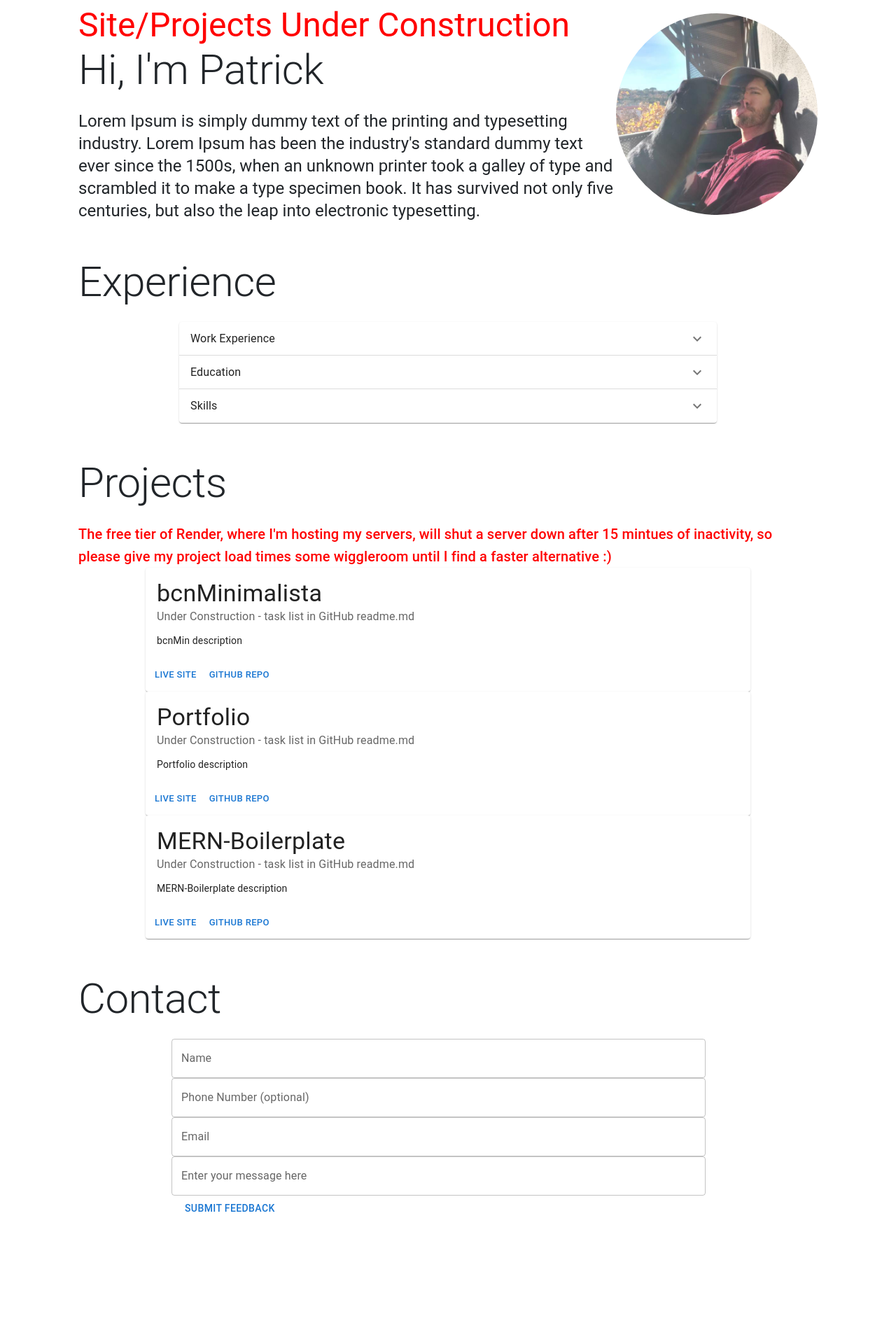
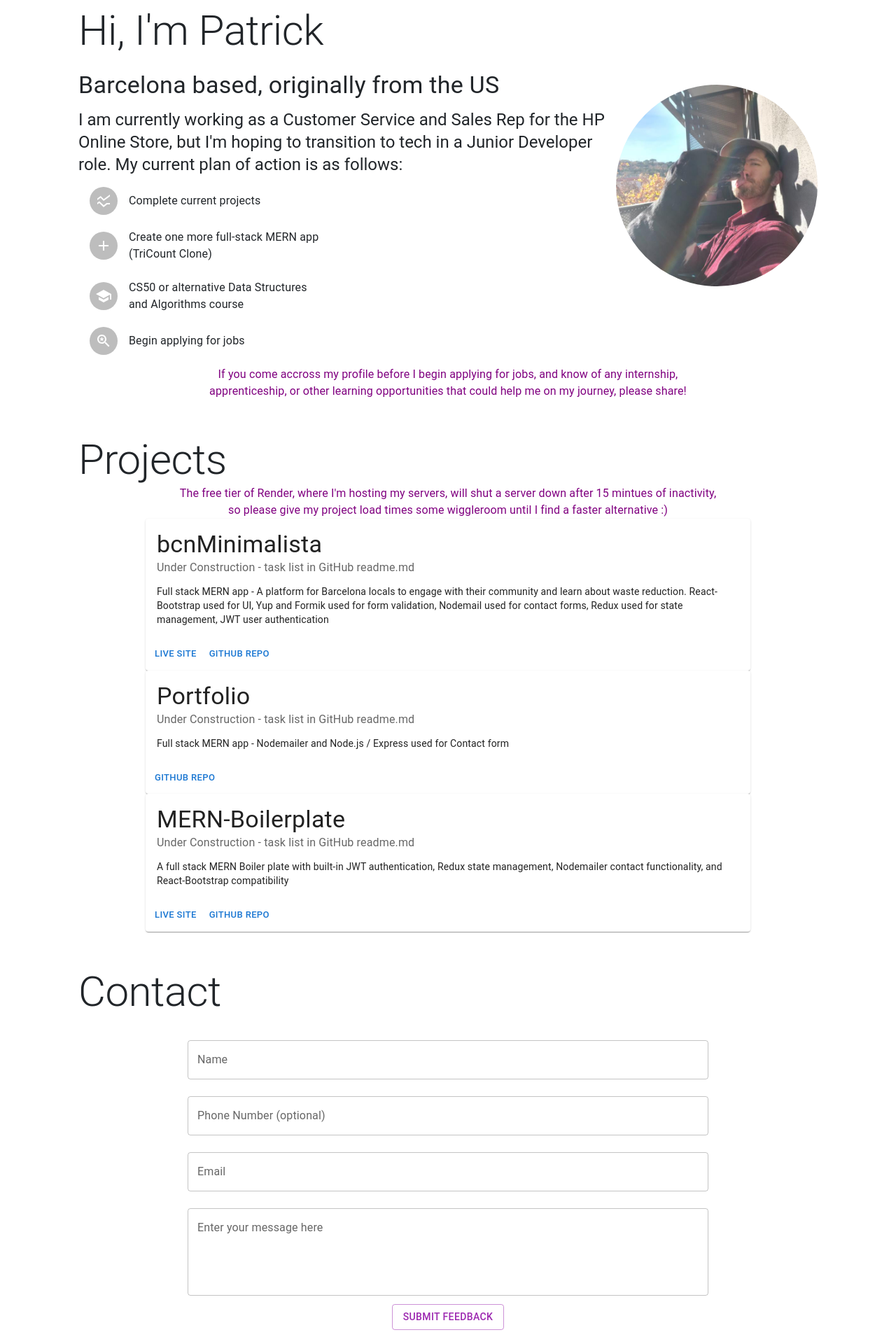
Before and after one commit to misterplain/portfolio, a React (Create React App) app in the folder frontend/: page / in a window 1280 px wide. Shown: the part 106-2026 px from the top of the page at 70% size. Before the commit the page ends 1851 px from the top, so only its background shows below. Built offline with nearby package versions, Linux system fonts and the light colour scheme.

Commit message:
frontend update

```diff
--- a/frontend/package.json
+++ b/frontend/package.json
@@ -18,6 +18,7 @@
     "bootstrap": "^5.2.1",
     "bootstrap-social": "^5.1.1",
     "font-awesome": "^4.7.0",
+    "formik": "^2.2.9",
     "react": "^18.2.0",
     "react-bootstrap": "^2.5.0",
     "react-dom": "^18.1.0",
@@ -26,7 +27,8 @@
     "react-scroll": "^1.8.8",
     "react-type-animation": "^2.1.1",
     "rxjs": "^7.5.6",
-    "web-vitals": "^2.1.4"
+    "web-vitals": "^2.1.4",
+    "yup": "^0.32.11"
   },
   "scripts": {
     "start": "react-scripts start",
--- a/frontend/src/components/AboutMe.js
+++ b/frontend/src/components/AboutMe.js
@@ -1,73 +1,96 @@
 import React from "react";
-import {  Grid, Typography, Card, CardMedia } from "@mui/material";
+import {
+  Grid,
+  Typography,
+  Card,
+  CardMedia,
+  List,
+  ListItem,
+  ListItemText,
+  ListItemAvatar,
+} from "@mui/material";
+import Avatar from "@mui/material/Avatar";
+import SsidChartIcon from "@mui/icons-material/SsidChart";
+import AddIcon from "@mui/icons-material/Add";
+import SchoolIcon from "@mui/icons-material/School";
+import SavedSearchIcon from "@mui/icons-material/SavedSearch";
 
 const AboutMe = () => {
   // const [typingStatus, setTypingStatus] = useState("Initializing");
   return (
-    <Grid container alignItems="center" justifyContent="center" id="about" sx={{marginTop: '50px'}}>
-      <Grid item xs={12} sm={8} flex >
-        <Typography variant="h3" style={{color: 'red'}}>Site/Projects Under Construction</Typography>
+    <Grid
+      container
+      alignItems='center'
+      justifyContent='center'
+      id='about'
+      sx={{ marginTop: "50px" }}
+    >
+      <Grid item xs={12} sm={8} flex>
+        {/* <Typography variant="h3" style={{color: 'red'}}>Site/Projects Under Construction</Typography> */}
         <Typography variant='h2' component='h2' gutterBottom>
           Hi, I'm Patrick
         </Typography>
+        <Typography variant='h4' component='h2' gutterBottom>
+          Barcelona based, originally from the US
+        </Typography>
         <Typography variant='h5'>
-          Lorem Ipsum is simply dummy text of the printing and typesetting
-          industry. Lorem Ipsum has been the industry's standard dummy text ever
-          since the 1500s, when an unknown printer took a galley of type and
-          scrambled it to make a type specimen book. It has survived not only
-          five centuries, but also the leap into electronic typesetting.
+          I am currently working as a Customer Service and Sales Rep for the HP
+          Online Store, but I'm hoping to transition to tech in a Junior
+          Developer role. My current plan of action is as follows:
         </Typography>
+        <List
+          sx={{ width: "100%", maxWidth: 360, bgcolor: "background.paper" }}
+        >
+          <ListItem>
+            <ListItemAvatar>
+              <Avatar>
+                <SsidChartIcon />
+              </Avatar>
+            </ListItemAvatar>
+            <ListItemText primary='Complete current projects' />
+          </ListItem>
+          <ListItem>
+            <ListItemAvatar>
+              <Avatar>
+                <AddIcon />
+              </Avatar>
+            </ListItemAvatar>
+            <ListItemText primary='Create one more full-stack MERN app (TriCount Clone)' />
+          </ListItem>
+          <ListItem>
+            <ListItemAvatar>
+              <Avatar>
+                <SchoolIcon />
+              </Avatar>
+            </ListItemAvatar>
+            <ListItemText primary='CS50 or alternative Data Structures and Algorithms course ' />
+          </ListItem>
+          <ListItem>
+            <ListItemAvatar>
+              <Avatar>
+                <SavedSearchIcon />
+              </Avatar>
+            </ListItemAvatar>
+            <ListItemText primary='Begin applying for jobs' />
+          </ListItem>
+        </List>
       </Grid>
-      <Grid item xs={0} sm={3} sx={{display: {xs:'none', sm: 'block'}}}>
-        <Card sx={{boxShadow: 'none'}}>
+      <Grid item xs={0} sm={3} sx={{ display: { xs: "none", sm: "block" } }}>
+        <Card sx={{ boxShadow: "none" }}>
           <CardMedia
             component='img'
             height='60%'
             image='/assets/images/me.jpg'
             alt='green iguana'
-            sx={{borderRadius: '50%'}}
+            sx={{ borderRadius: "50%" }}
           />
         </Card>
+      </Grid>
+      <Grid item xs={8} justifyContent="center" sx={{textAlign:'center'}} >
+        <Typography style={{color: 'purple'}}>If you come accross my profile before I begin applying for jobs, and know of any internship, apprenticeship, or other learning opportunities that could help me on my journey, please share!</Typography>
       </Grid>
     </Grid>
   );
 };
 
 export default AboutMe;
-
-{
-  /* <div
-className='component-container'
-id='about'
-style={{ marginTop: "20px" }}
->
-<Row>
-  <Col xs={12} md={9}>
-    <h1>Hello, I'm Patrick,</h1>
-    <TypeAnimation
-      // Same String at the start will only be typed once, initially
-      sequence={[
-        "I am from the US, based in Barcelona, Spain.",
-        1000,
-        "I am a recent Web Dev Bootcamp graduate.",
-        1000,
-        "I am seeking a junior developer or internship position.",
-        1000,
-        "I am eager to learn and grow as a developer.",
-        1000,
-      ]}
-      speed={50} // Custom Speed from 1-99 - Default Speed: 40
-      style={{ fontSize: "2em" }}
-      wrapper='span' // Animation will be rendered as a <span>
-      repeat={Infinity} // Repeat this Animation Sequence infinitely
-    />
-  </Col>
-  <Col xs={12} md={3}>
-    <Card.Img
-      src='/assets/images/me.jpg'
-      style={{ marginRight: "10px", borderRadius: "100px" }}
-    />
-  </Col>
-</Row>
-</div> */
-}
--- a/frontend/src/components/Contact.js
+++ b/frontend/src/components/Contact.js
@@ -1,6 +1,4 @@
 import React from "react";
-// import { useFormik } from "formik";
-// import * as Yup from "yup";
 import {
   Button,
   Fade,
@@ -13,17 +11,53 @@ import {
   Grid,
 } from "@mui/material";
 import Link from "@mui/material/Link";
+import { Formik } from "formik";
+import * as Yup from "yup";
+
+const contactSchema = Yup.object({
+  name: Yup.string()
+    .min(3, "Your name should have more than 3 characters")
+    .required("Required"),
+  phoneNum: Yup.string().min(
+    9,
+    "Phone number should have more than 9 characters, please include country code"
+  ),
+  email: Yup.string().min(3, "Too short"),
+  message: Yup.string()
+    .min(2, "You can do better than that")
+    .required("Required"),
+});
 
 const Contact = () => {
   return (
-    <Grid container justifyContent='center' alignItems='center' id="contact" sx={{marginTop: '50px'}}>
-      <Grid item xs={12} sm={11} flex >
+    <Grid
+      container
+      justifyContent='center'
+      alignItems='center'
+      id='contact'
+      sx={{ marginTop: "50px" }}
+    >
+      <Grid item xs={12} sm={11} flex>
         <Typography variant='h2' component='h2' gutterBottom>
           Contact
         </Typography>
       </Grid>
       <Grid item xs={12} sm={10} md={8}>
-        <form>
+        <Formik
+          initialValues={{ name: "", phoneNum: "", email: "", message: "" }}
+          validationSchema={contactSchema}
+          onSubmit={(values) => console.log(values)}
+        >
+          {({
+            handleSubmit,
+            handleChange,
+            handleBlue,
+            values,
+            isValid,
+            errors,
+            touched,
+          }) => (
+            <form onSubmit={handleSubmit} style={{ textAlign: 'center' }}>
               <FormGroup>
                 <FormControlLabel
                   control={
@@ -31,18 +65,16 @@ const Contact = () => {
                       name='name'
                       label='Name'
                       variant='outlined'
-                  color='success'
+                      color='secondary'
                       fullWidth
-                  // value={formik.values.name}
-                  // onChange={formik.handleChange}
-                  className=''
+                      value={values.name}
+                      onChange={handleChange}
+                      helperText={errors.name}
                     />
                   }
+                  sx={{ m: 1.5 }}
                 />
-            {/*
-              {formik.errors.name && formik.touched.name ? (
-                <div className='collab__errors'>{formik.errors.name}</div>
-              ) : null} */}
+              </FormGroup>
               <FormGroup>
                 <FormControlLabel
                   control={
@@ -51,18 +83,15 @@ const Contact = () => {
                       name='phoneNum'
                       label='Phone Number (optional)'
                       variant='outlined'
-                    color='success'
+                      color='secondary'
                       fullWidth
-                    // value={formik.values.phoneNum}
-                    // onChange={formik.handleChange}
-                    className='form-control'
+                      value={values.phoneNum}
+                      onChange={handleChange}
+                      helperText={errors.phoneNum}
                     />
                   }
+                  sx={{ m: 1.5 }}
                 />
-
-              {/* {formik.errors.phoneNum && formik.touched.phoneNum ? (
-                <div className="collab__errors">{formik.errors.phoneNum}</div>
-              ) : null} */}
               </FormGroup>
               <FormGroup>
                 <FormControlLabel
@@ -72,48 +101,43 @@ const Contact = () => {
                       name='email'
                       label='Email'
                       variant='outlined'
-                    color='success'
+                      color='secondary'
                       fullWidth
-                    // value={formik.values.email}
-                    // onChange={formik.handleChange}
-                    className='form-control'
+                      value={values.email}
+                      onChange={handleChange}
+                      helperText={errors.email}
                     />
                   }
+                  sx={{ m: 1.5 }}
                 />
-
-              {/* {formik.errors.email && formik.touched.email ? (
-                  <div className='collab__errors'>{formik.errors.email}</div>
-                ) : null} */}
               </FormGroup>
               <FormGroup>
                 <FormControlLabel
                   control={
                     <TextField
-                    type='text'
+                      type='textarea'
                       name='message'
                       label='Enter your message here'
-                    rows='4'
-                    Multiline={true}
+                      multiline
+                      rows={4}
                       variant='outlined'
-                    color='success'
+                      color='secondary'
                       fullWidth
-                    // value={formik.values.message}
-                    // onChange={formik.handleChange}
-                    className='form-control'
+                      value={values.message}
+                      onChange={handleChange}
+                      helperText={errors.message}
                     />
                   }
+                  sx={{ m: 1.5 }}
                 />
-
-              {/* {formik.errors.message && formik.touched.message ? (
-                  <div className='collab__errors'>{formik.errors.message}</div>
-                ) : null} */}
-            </FormGroup>
               </FormGroup>
 
-          <Button type='submit'>
+              <Button type='submit' variant="outlined" color="secondary" style={{ marginBottom: '20px' }}>
                 Submit feedback
               </Button>
             </form>
+          )}
+        </Formik>
       </Grid>
     </Grid>
   );
--- a/frontend/src/components/NavBarComponent.js
+++ b/frontend/src/components/NavBarComponent.js
@@ -41,7 +41,7 @@ const drawerWidth = 240;
 // const navItems = ["about", "experience", "projects", "contact"];
 const navItems = [
   { id: 1, name: "about", link: "about" },
-  { id: 2, name: "experience", link: "experience" },
+  // { id: 2, name: "experience", link: "experience" },
   { id: 3, name: "projects", link: "projects" },
   { id: 4, name: "contact", link: "contact" },
 ];
--- a/frontend/src/components/Projects.js
+++ b/frontend/src/components/Projects.js
@@ -15,7 +15,8 @@ const projects = [
     id: 1,
     title: "bcnMinimalista",
     status: "Under Construction - task list in GitHub readme.md",
-    description: "bcnMin description",
+    description:
+      "Full stack MERN app - A platform for Barcelona locals to engage with their community and learn about waste reduction. React-Bootstrap used for UI, Yup and Formik used for form validation, Nodemail used for contact forms, Redux used for state management, JWT user authentication",
     liveSite: "https://bcnminimalista.onrender.com/",
     githubRepo: "https://github.com/misterplain/bcnMin-v4",
   },
@@ -23,15 +24,15 @@ const projects = [
     id: 2,
     title: "Portfolio",
     status: "Under Construction - task list in GitHub readme.md",
-    description: "Portfolio description",
-    liveSite: "https://patrickobrien.onrender.com/",
+    description: "Full stack MERN app - Nodemailer and Node.js / Express used for Contact form",
+    // liveSite: "https://patrickobrien.onrender.com/",
     githubRepo: "https://github.com/misterplain/portfolio",
   },
   {
     id: 3,
     title: "MERN-Boilerplate",
     status: "Under Construction - task list in GitHub readme.md",
-    description: "MERN-Boilerplate description",
+    description: "A full stack MERN Boiler plate with built-in JWT authentication, Redux state management, Nodemailer contact functionality, and React-Bootstrap compatibility",
     liveSite: "https://mernboilerplate.onrender.com/",
     githubRepo: "https://github.com/misterplain/boilerPlate",
   },
@@ -47,10 +48,16 @@ const Projects = () => {
       sx={{ marginTop: "50px" }}
     >
       <Grid item xs={12} sm={11} flex>
-        <Typography variant='h2' component='h2' gutterBottom>
+        <Typography variant='h2' component='h2'>
           Projects
         </Typography>
-        <Typography variant="h6" style={{color: 'red'}}>The free tier of Render, where I'm hosting my servers, will shut a server down after 15 mintues of inactivity, so please give my project load times some wiggleroom until I find a faster alternative :)</Typography>
+      </Grid>
+      <Grid item xs={8} justifyContent='center' sx={{ textAlign: "center" }}>
+        <Typography style={{ color: "purple" }}>
+          The free tier of Render, where I'm hosting my servers, will shut a
+          server down after 15 mintues of inactivity, so please give my project
+          load times some wiggleroom until I find a faster alternative :)
+        </Typography>
       </Grid>
       <Grid item xs={12} sm={9}>
         {projects.map((project) => (
@@ -65,9 +72,12 @@ const Projects = () => {
               <Typography variant='body2'>{project.description}</Typography>
             </CardContent>
             <CardActions>
-              <Button href={project.liveSite} target='__blank' size='small'>
-                Live Site
-              </Button>
+              {project.liveSite ? (
+                <Button href={project.liveSite} target='__blank' size='small'>
+                  Live Site
+                </Button>
+              ) : null}
+
               <Button href={project.githubRepo} target='__blank' size='small'>
                 GitHub Repo
               </Button>
--- a/frontend/src/pages/ContainerPage.js
+++ b/frontend/src/pages/ContainerPage.js
@@ -14,9 +14,8 @@ const ContainerPage = () => {
       <Grid container>
         <Grid item xs={12}>
           <DrawerAppBar />
-          {/* <NavbarComponent /> */}
           <AboutMe/>
-          <Experience/>
+          {/* <Experience/> */}
           <Projects/>
           <Contact/>
         </Grid>
```
Also changed, not shown: 1 other file (tests, documents, lock files or other folders). Lines whose indentation alone changed are shown as unchanged.
